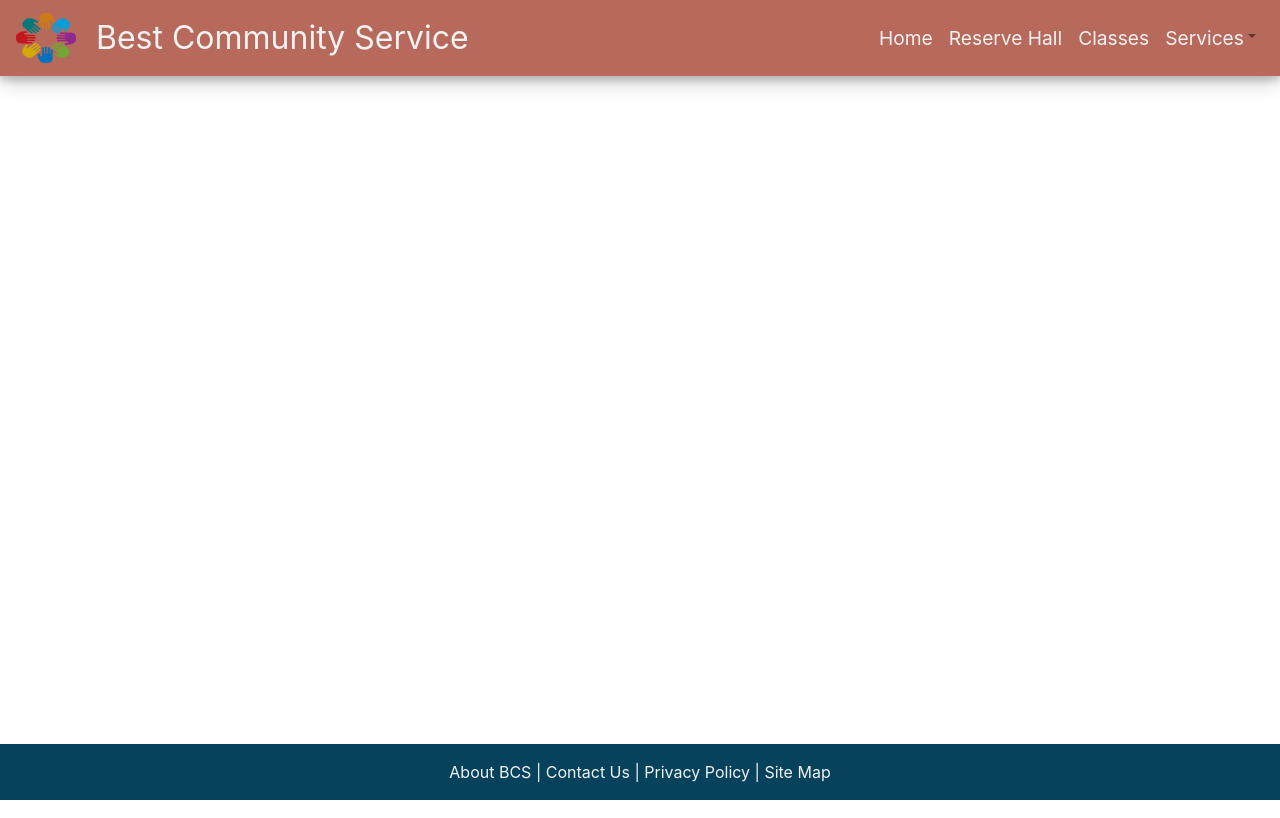
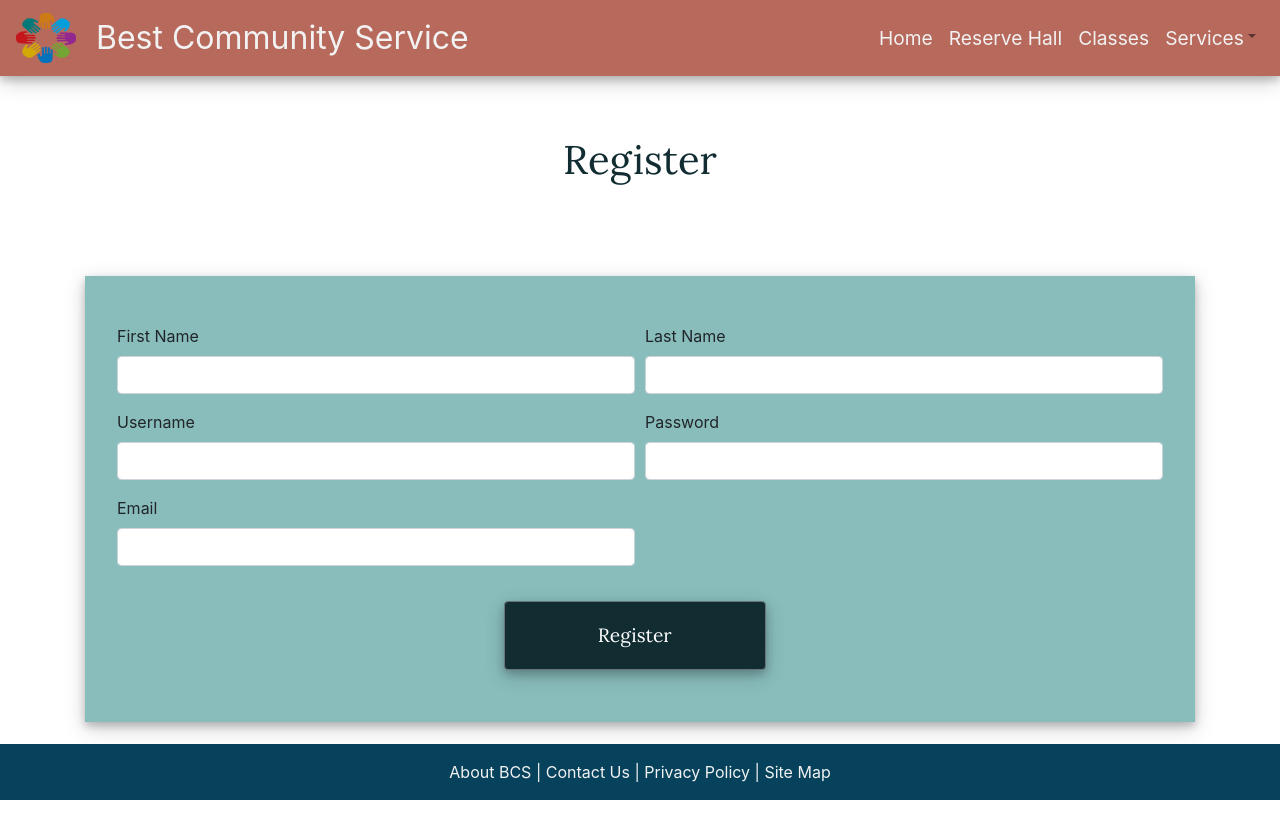
Before and after one commit to T-Dimi/BestCommunityService, a React (Create React App) app: page /Signup in a window 1280 px wide. Built offline with nearby package versions, Linux system fonts and the light colour scheme.

Commit message:
Adding signup page

```diff
--- a/src/App.css
+++ b/src/App.css
@@ -273,6 +273,7 @@ button {
   font-size: 2em;
 }
 
+
 #modal {
   top: 30%;
 }
--- a/src/App.js
+++ b/src/App.js
@@ -17,6 +17,7 @@ import RoomPage from './components/pages/roomPage';
 import VolunteerPage from './components/pages/volunteerPage';
 import DonatePage from './components/pages/donatePage';
 import LoginPage from './components/pages/loginPage';
+import SignupPage from './components/pages/signupPage';
 import './App.css';
 
 class App extends Component {
@@ -26,6 +27,7 @@ class App extends Component {
         <div className="App">
             <Header />
             <Route exact path='/' component={HomePage} />
+            <Route exact path='/Signup' component={SignupPage} />
             <Route exact path='/Login' component={LoginPage} />
             <Route exact path='/Volunteer' component={VolunteerPage} />
             <Route exact path='/Donate' component={DonatePage} />
--- /dev/null
+++ b/src/components/pages/signupPage.js
@@ -0,0 +1,61 @@
+import React, { Component } from 'react';
+import { Col, Row, Button, Form, FormGroup, Label, Input, FormText, Container } from 'reactstrap';
+
+
+class SignupPage extends Component {
+    render() {
+        return (
+
+            <div className="page">
+                <h1 className="page-title">
+                    Register
+                </h1>
+                <Container>
+                    <Row>
+                    <Col>
+                        <Form className="volunteer-form" action="" method="">
+                            <Row form>
+                                <Col md={6}>
+                                <FormGroup>
+                                    <Label for="FirstName">First Name</Label>
+                                    <Input type="text" name="fName" required/>
+                                    </FormGroup>
+                                </Col>
+                                <Col md={6}>
+                                <FormGroup>
+                                    <Label for="LastName">Last Name</Label>
+                                    <Input type="text" name="lName" required/>
+                                    </FormGroup>
+                                </Col>
+                            <Col md={6}>
+                                <FormGroup>
+                                <Label for="UserName">Username</Label>
+                                <Input type="text" name="username" id="" required/>
+                                </FormGroup>
+                            </Col>
+                            <Col md={6}>
+                                <FormGroup>
+                                <Label for="PhoneNumber">Password</Label>
+                                <Input type="password" name="password" id="" required/>
+                                </FormGroup>
+                            </Col>
+                            <Col md={6}>
+                                <FormGroup>
+                                <Label for="Email">Email</Label>
+                                <Input type="email" name="email" required/>
+                                </FormGroup>
+                            </Col>
+                            </Row>
+
+                            <Button className="vol-btn">Register</Button>
+                        </Form>
+                    </Col>
+                    </Row>
+                </Container>
+
+            </div>
+        );
+    }
+}
+
+export default SignupPage;
```
